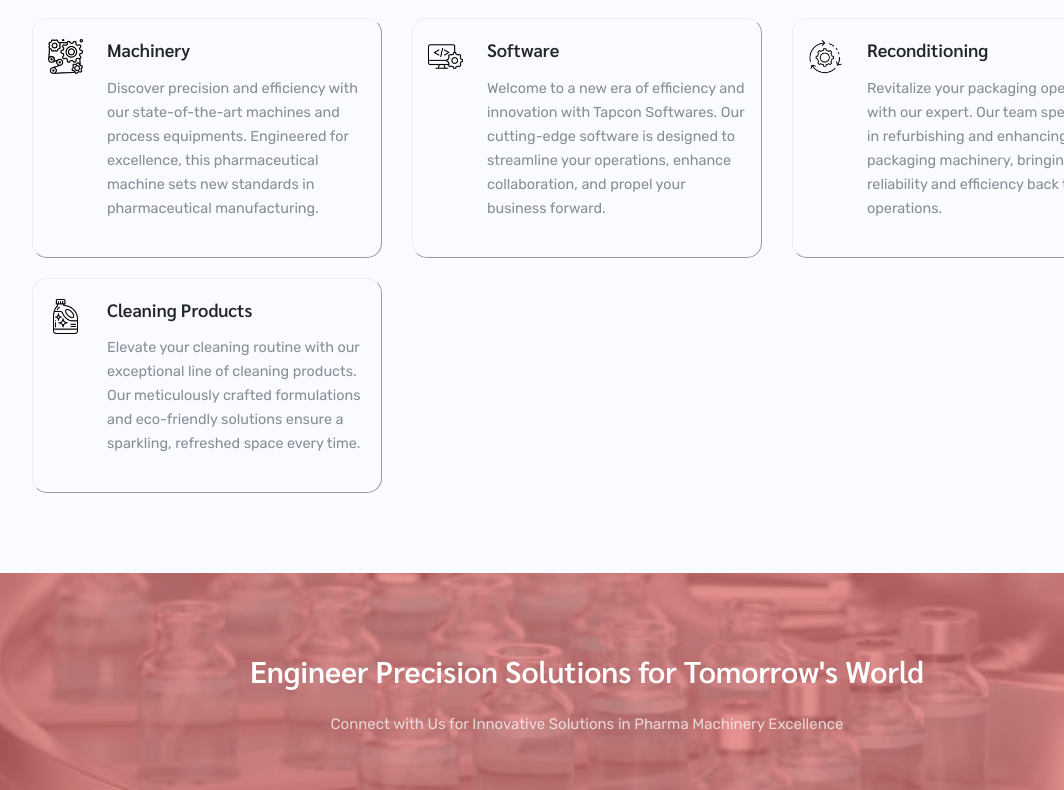
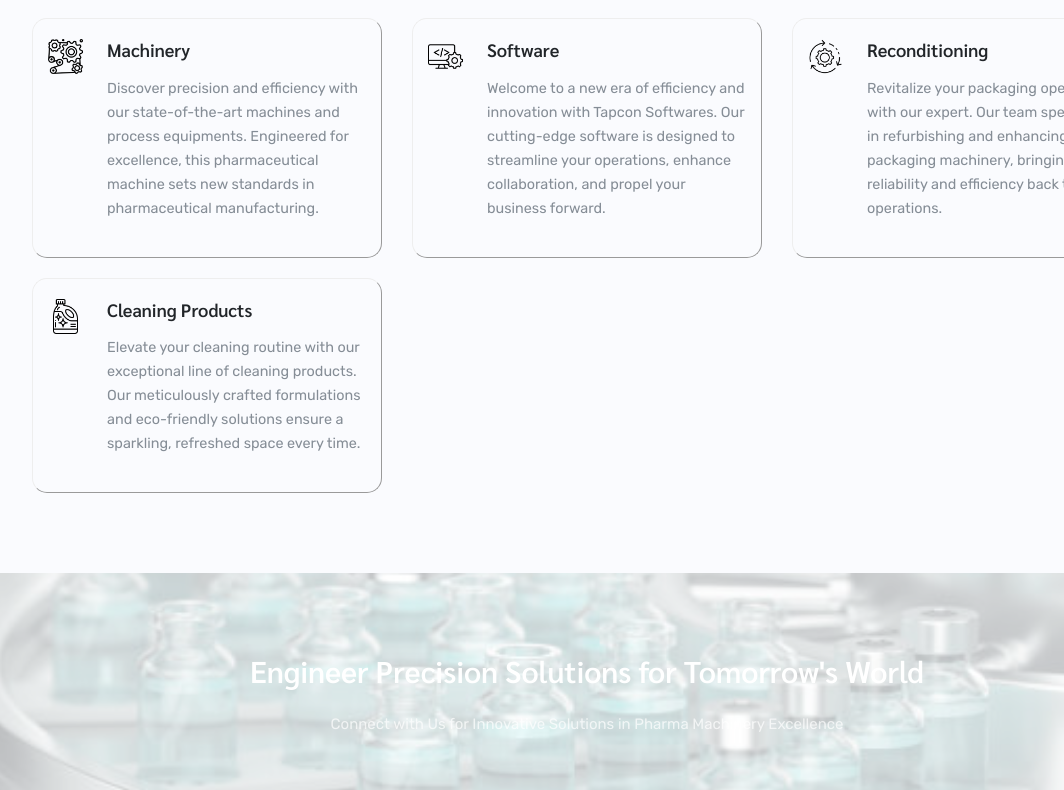
Before and after one commit to featitx/tapcon-final, a plain HTML site: page index.html in a window 1280 px wide. Shown: the part 2010-2800 px from the top of the page, without its empty margins (53-1117 px from the left). Drawn offline with Linux system fonts and the light colour scheme.

Commit message:
CHanging repo style

```diff
--- a/css/style.css
+++ b/css/style.css
@@ -134,8 +134,8 @@ b {
 }
 
 .bg-overlay {
-    background: #da6363;  /* fallback for old browsers */
-    background: linear-gradient(to right, grey); /* W3C, IE 10+/ Edge, Firefox 16+, Chrome 26+, Opera 12+, Safari 7+ */
+    background: #fff;  /* fallback for old browsers */
+    background: linear-gradient(to right, white); /* W3C, IE 10+/ Edge, Firefox 16+, Chrome 26+, Opera 12+, Safari 7+ */
     opacity: 0.7;
     position: absolute;
     height: 100%;
--- a/index.html
+++ b/index.html
@@ -31,7 +31,7 @@
     <link rel="stylesheet" href="css/magnific-popup.css">
 
     <!-- Custom Css -->
-    <link rel="stylesheet" type="text/css" href="css/style.css?v=1.5" />
+    <link rel="stylesheet" type="text/css" href="css/style.css?v=1.6" />
     <link rel="stylesheet" href="css/colors/green.css">
 
 </head>
```
